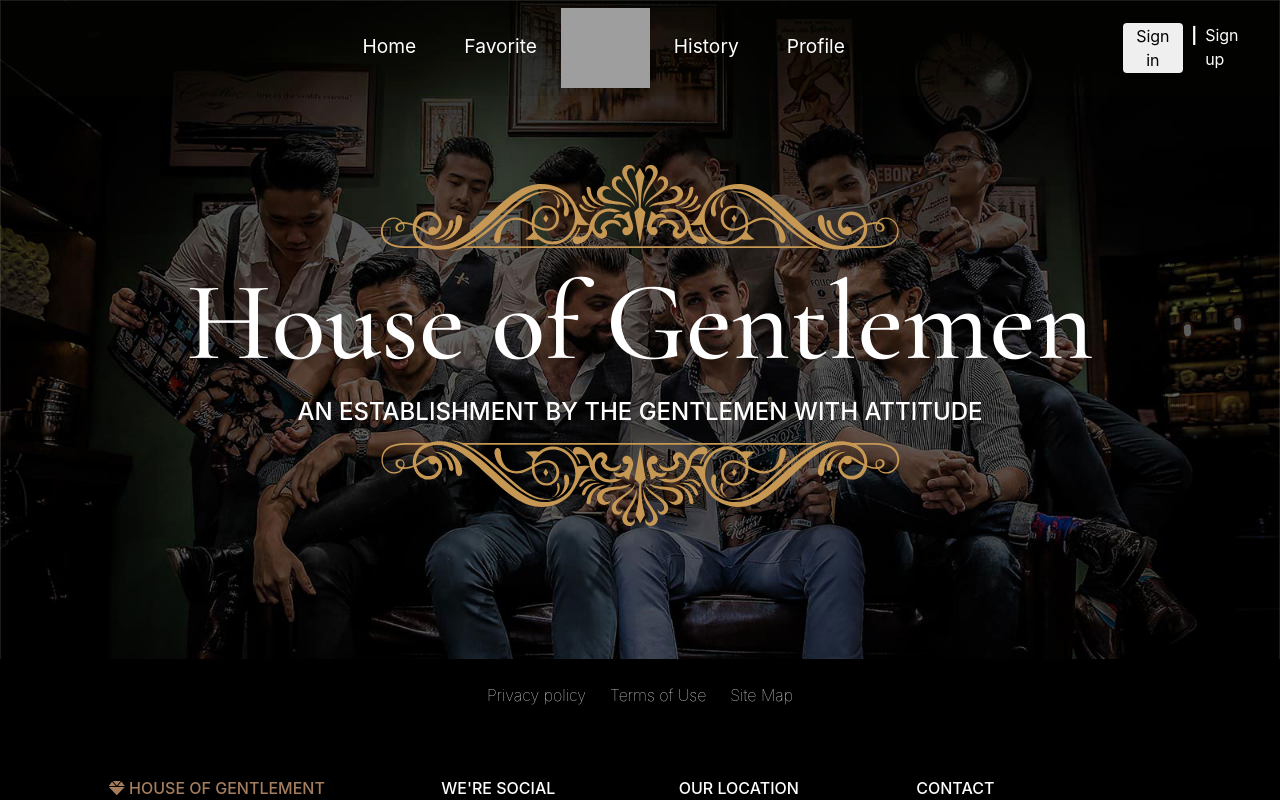
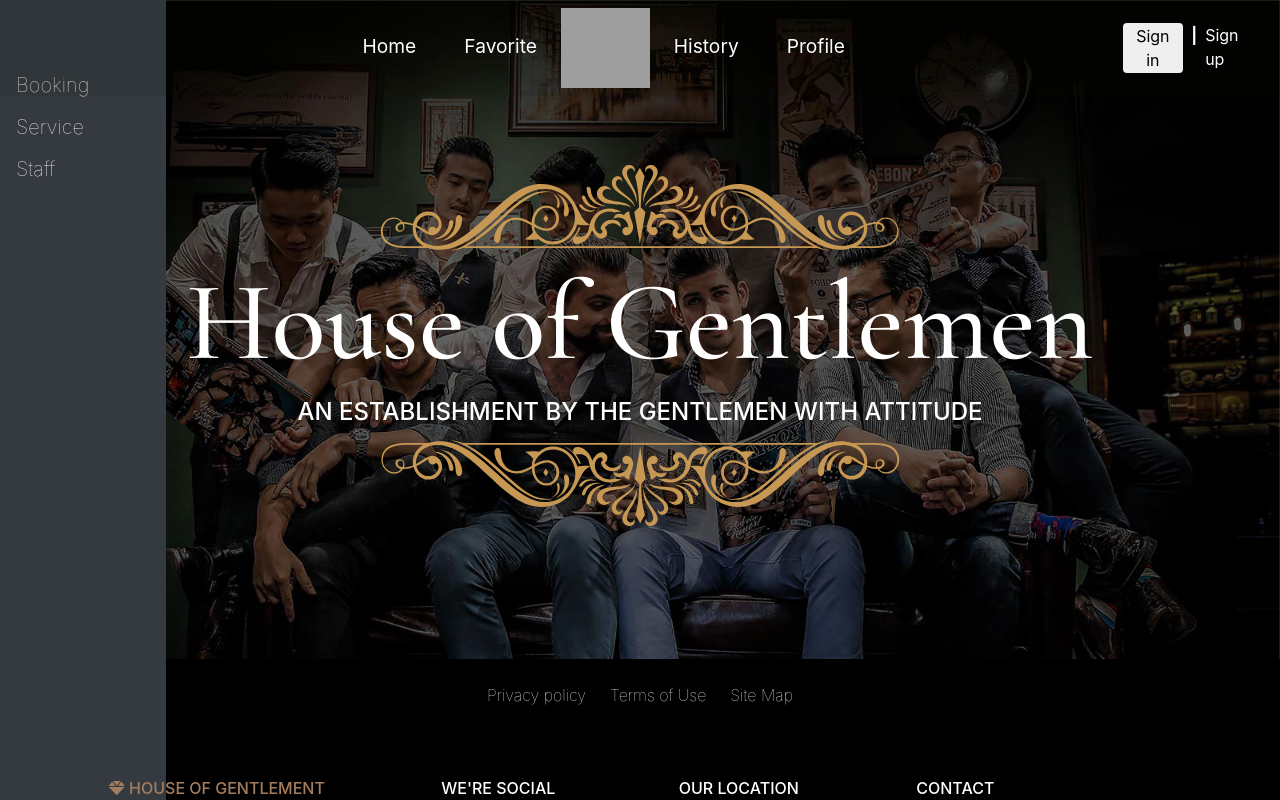
Before and after one commit to hiimxu/captone, a React (Create React App) app: page /salonDashboard in a window 1280 px wide. Shown: the top 800 px of the page. Built offline with nearby package versions, Linux system fonts and the light colour scheme; grey boxes are pictures that could not be loaded.

Commit message:
create header for salon management

```diff
--- a/src/App.css
+++ b/src/App.css
@@ -12,3 +12,7 @@ a{
     background-image: url('./assets/paperbg.jpg');
     background-size: cover;
 }
+
+.salon-page{
+    margin-left: 13%;
+}
--- a/src/components/Navigation.js
+++ b/src/components/Navigation.js
@@ -9,7 +9,7 @@ export default function Navigation() {
   const [menu, setMenu] = useState({
     fontSize: "1.2rem",
     color: "white",
-    paddingLeft: "26%",
+    paddingLeft: "22%",
   });
   const [sign, setSign] = useState({
     color: "white",
--- a/src/components/routes/index.jsx
+++ b/src/components/routes/index.jsx
@@ -13,6 +13,7 @@ import Header from "../Header";
 import Footer from "../Footer";
 import RegisterSalon from "../salonOwners/RegisterSalon";
 import SalonDashboard from "../salonOwners/SalonDashboard";
+import SalonHeader from "../salonOwners/SalonHeader";
 import AddService from "../salonOwners/AddService";
 import Staff from "../Staff";
 import { AccountRoles } from "../../constants";
@@ -45,8 +46,9 @@ const SwitchRoutes = () => {
     if (account.role === AccountRoles.Salon) {
       return (
         <>
-          <SalonDashboard />
-          <div className="component">
+        <SalonDashboard />
+          <div className="component salon-page">
+          <SalonHeader/>
             <Routes>
               <Route path="/" element={<AddService />} />
             </Routes>
--- a/src/components/salonOwners/AddService.js
+++ b/src/components/salonOwners/AddService.js
@@ -1,7 +1,6 @@
-import { height, margin, textAlign } from "@mui/system";
+
 import React, { useEffect, useState } from "react";
-import bgImg from "../../assets/introbg-1.jpg";
-import borderIMG from "../../assets/patterbg.svg";
+
 
 export default function AddService() {
   const [name, setName] = useState("");
@@ -9,13 +8,11 @@ export default function AddService() {
   const [description, setDescription] = useState("");
   const [content, setContent] = useState("");
   const [promotion, setPromotion] = useState("");
-  const [time, setTime] = useState(0);
+  const [time, setTime] = useState(15);
 
   const root = {
     textAlign: "center",
-    // backgroundImage: `url(${bgImg})`,
-    // backgroundRepeat: "no-repeat",
-    // backgroundSize: "cover",
+
   };
   const btnAdd = {
     border: "none",
@@ -30,7 +27,6 @@ export default function AddService() {
     fontSize: "1.3rem",
   };
   const card = {
-    //backgroundImage: `url(${borderIMG})`,
     border: "1px solid",
     borderRadius: "15px",
   };
@@ -48,10 +44,10 @@ export default function AddService() {
   };
 
   const minusTime = () => {
-    if (time >= 15) {
+    if (time >= 30) {
       setTime(time - 15);
     } else {
-      setTime(0);
+      setTime(15);
     }
   };
 
@@ -82,11 +78,6 @@ export default function AddService() {
                         </div>
 
                         <div className="input-group form-outline mb-4">
-                          <div className="input-group-prepend">
-                            <span className="input-group-text" id="basic-addon1">
-                              Minute
-                            </span>
-                          </div>
                           <input
                             type="text"
                             className="form-control form-control-lg"
@@ -96,6 +87,11 @@ export default function AddService() {
                             }}
                             placeholder="Service's time"
                           />
+                          <div className="input-group-append">
+                            <span className="input-group-text rounded-right" id="basic-addon1">
+                              Minute
+                            </span>
+                          </div>
                           <div className="mt-1">
                             <button
                               className="btn btn-outline-secondary bg-dark text-white mr-1 ml-1"
@@ -117,11 +113,6 @@ export default function AddService() {
                         </div>
 
                         <div className="input-group form-outline mb-4">
-                          <div className="input-group-prepend">
-                            <span className="input-group-text" id="basic-addon1">
-                              VND
-                            </span>
-                          </div>
                           <input
                             type="text"
                             className="form-control form-control-lg"
@@ -131,6 +122,11 @@ export default function AddService() {
                             }}
                             placeholder="Price*"
                           />
+                          <div className="input-group-append">
+                            <span className="input-group-text" id="basic-addon1">
+                              VND
+                            </span>
+                          </div>
                         </div>
                         <div className="form-outline mb-4">
                           <input
--- a/src/components/salonOwners/SalonDashboard.js
+++ b/src/components/salonOwners/SalonDashboard.js
@@ -4,13 +4,26 @@ import {Link} from 'react-router-dom'
 export default function SalonDashboard() {
 
 const root ={
-  width:240,
-position:"left"
+  height: "100%",
+  width: "13%",
+  position: "fixed",
+  top: 0,
+  left: 0,
+  overflowX: "hidden",
+  paddingTop: "4rem"
+}
+const link ={
+  padding:"6px 8px 6px 16px",
+  textDecoration:"none",
+  fontSize:"1.25rem",
+  display:"block"
 }
 
   return (
-    <div style={root}>
-
+    <div style={root} className="salon-dashboard navbar-dark bg-dark">
+      <Link to="/" style={link}>Booking</Link>
+      <Link to="/" style={link}>Service</Link>
+      <Link to="/" style={link}>Staff</Link>
     </div>
   );
 }
--- /dev/null
+++ b/src/components/salonOwners/SalonHeader.js
@@ -0,0 +1,38 @@
+import React from "react";
+import { useDispatch } from "react-redux";
+import { Link } from "react-router-dom";
+import { logout } from "../../redux/actions/creators/auth";
+
+
+export default function SalonHeader() {
+
+    const salonHeader ={
+        backgroundColor:"#8f634f"
+    }
+
+    const dispatch=useDispatch();
+    const handleLogout = () => {
+        dispatch(logout("token"));
+      };
+
+  return (
+    <div>
+      <nav class="navbar navbar-expand-lg navbar-dark fixed-top" style={salonHeader}>
+        <span class="navbar-brand" href="#">
+          House of Gentlemen
+        </span>
+
+        <div class="collapse navbar-collapse" id="navbarSupportedContent">
+          <ul class="navbar-nav mr-auto"></ul>
+          <form class="form-inline my-2 my-lg-0">
+            <Link className="text-reset" to="/">
+              <button className="border-0 rounded" onClick={handleLogout}>
+                Logout
+              </button>
+            </Link>
+          </form>
+        </div>
+      </nav>
+    </div>
+  );
+}
```
